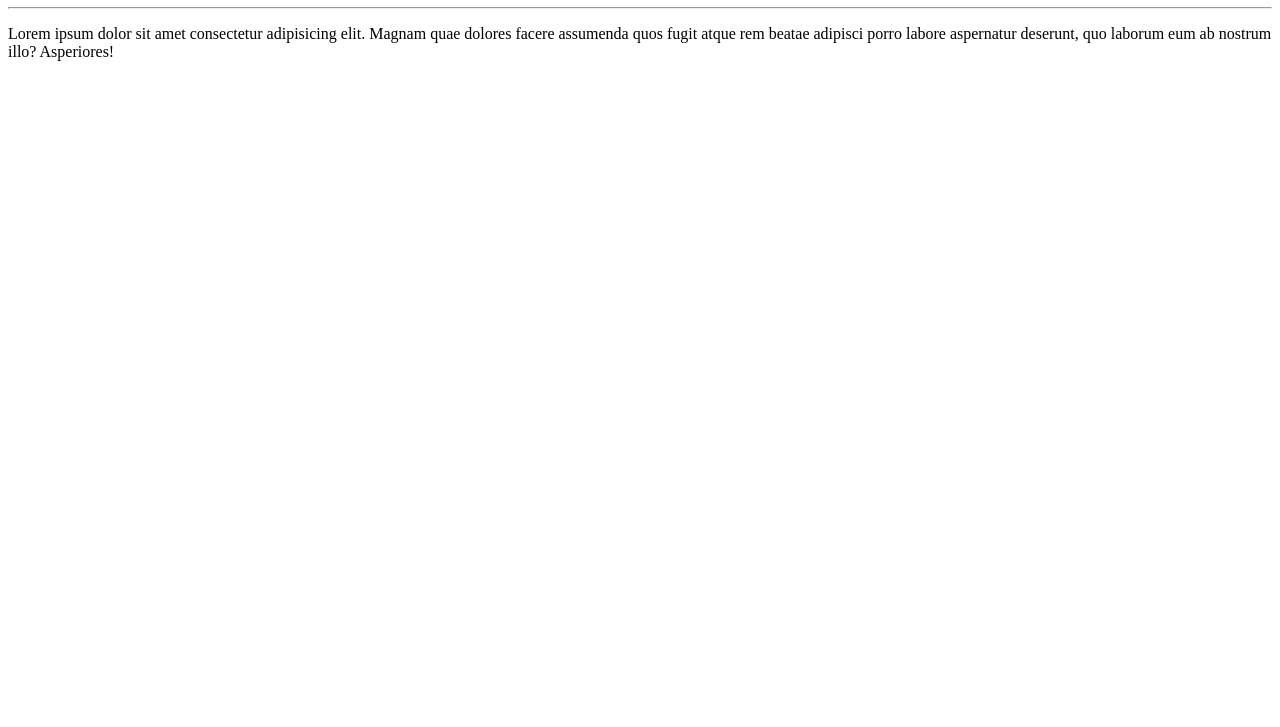
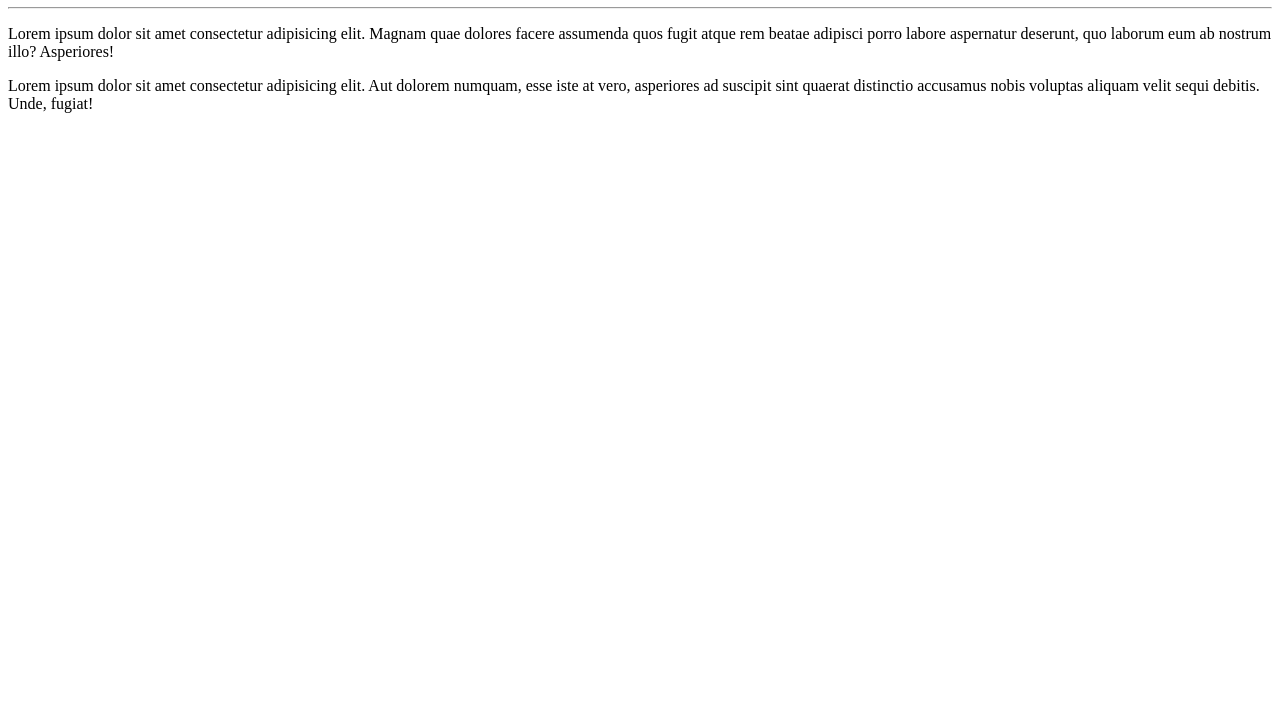
Before and after one commit to pauloricardobasilio/Ola-Mundo, a plain HTML site: page site-exemplo/index.html in a window 1280 px wide. Shown: the part 73-800 px from the top of the page. Drawn offline with Linux system fonts and the light colour scheme.

Commit message:
Adicionei um paragrafo

```diff
--- a/site-exemplo/index.html
+++ b/site-exemplo/index.html
@@ -10,5 +10,7 @@
     <h1>Olá, Mundo</h1>
     <hr>
     <p>Lorem ipsum dolor sit amet consectetur adipisicing elit. Magnam quae dolores facere assumenda quos fugit atque rem beatae adipisci porro labore aspernatur deserunt, quo laborum eum ab nostrum illo? Asperiores!</p>
+    <p>Lorem ipsum dolor sit amet consectetur adipisicing elit. Aut dolorem numquam, esse iste at vero, asperiores ad suscipit sint quaerat distinctio accusamus nobis voluptas aliquam velit sequi debitis. Unde, fugiat!
+    </p>
 </body>
 </html>
```
